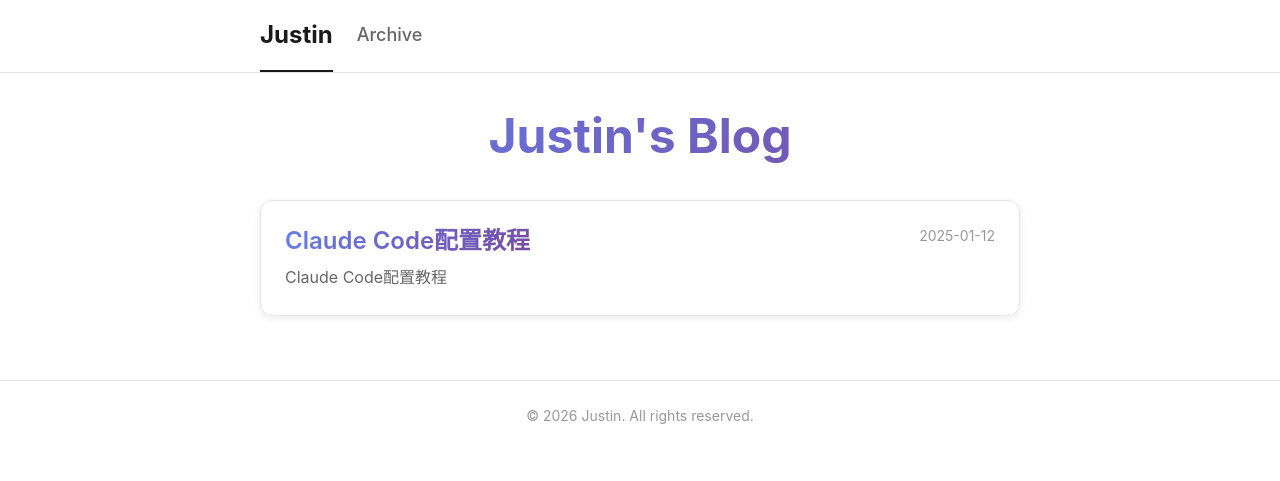
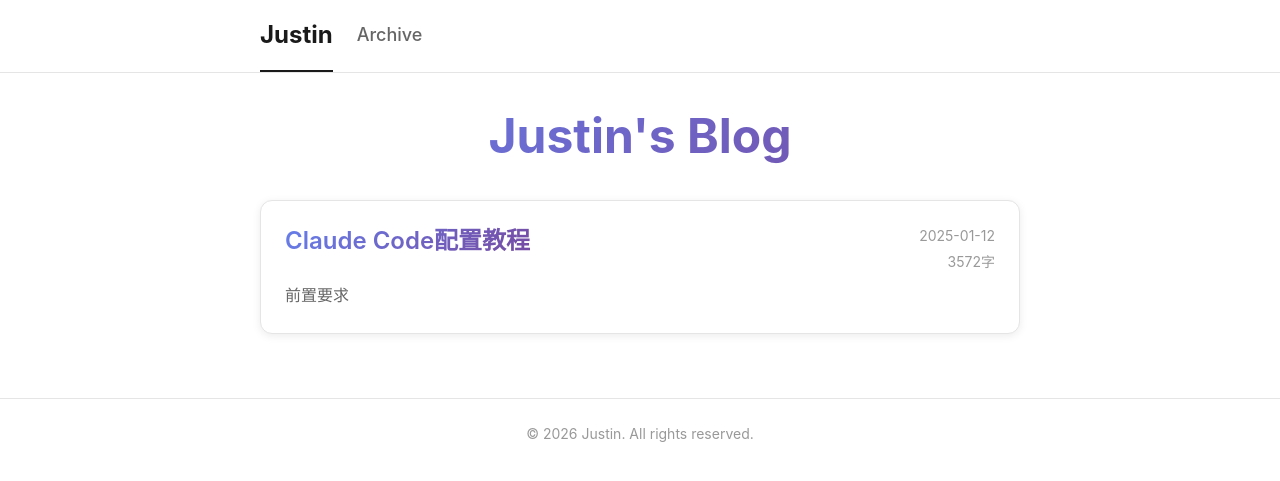
Before and after one commit to daysneco/daysneco.github.io, a Jekyll site: the page built from index.md, in a window 1280 px wide. Shown: the top 481 px of the page. Built offline with Jekyll 4.4.1, drawn with Linux system fonts in a browser that asks for light colours.

Commit message:
Add word count display on home page
Co-Authored-By: Claude <noreply@anthropic.com>

```diff
--- a/_layouts/home.html
+++ b/_layouts/home.html
@@ -14,9 +14,12 @@ layout: default
           <h2 class="post-title">
             <a href="{{ post.url }}">{{ post.title }}</a>
           </h2>
-          <time class="post-date" datetime="{{ post.date | date_to_xmlschema }}">
-            {{ post.date | date: "%Y-%m-%d" }}
-          </time>
+          <div class="post-meta">
+            <time class="post-date" datetime="{{ post.date | date_to_xmlschema }}">
+              {{ post.date | date: "%Y-%m-%d" }}
+            </time>
+            <span class="post-word-count">{{ post.content | strip_html | strip_newlines | size }}字</span>
+          </div>
         </div>
         {% if post.excerpt %}
         <div class="post-excerpt">
--- a/_posts/2025-01-12-ClaudeCode-config.md
+++ b/_posts/2025-01-12-ClaudeCode-config.md
@@ -2,8 +2,6 @@
 title: Claude Code配置教程
 categories: AI
 ---
-
-# Claude Code配置教程
 
 ## 前置要求
 
--- a/_sass/_home.scss
+++ b/_sass/_home.scss
@@ -69,6 +69,18 @@
       white-space: nowrap;
     }
 
+    .post-meta {
+      display: flex;
+      flex-direction: column;
+      align-items: flex-end;
+      gap: 4px;
+    }
+
+    .post-word-count {
+      color: $text-light;
+      font-size: $font-size-sm;
+    }
+
     .post-excerpt {
       color: $text-secondary;
       font-size: $font-size-base;
```
